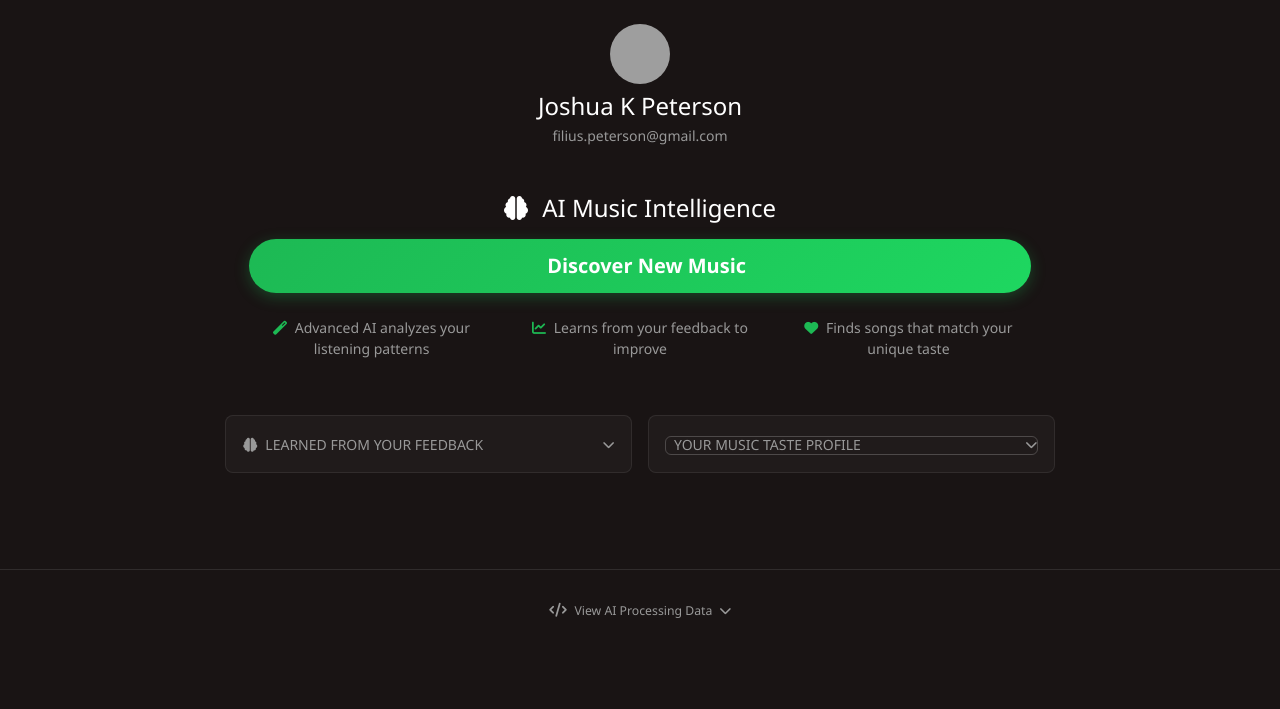
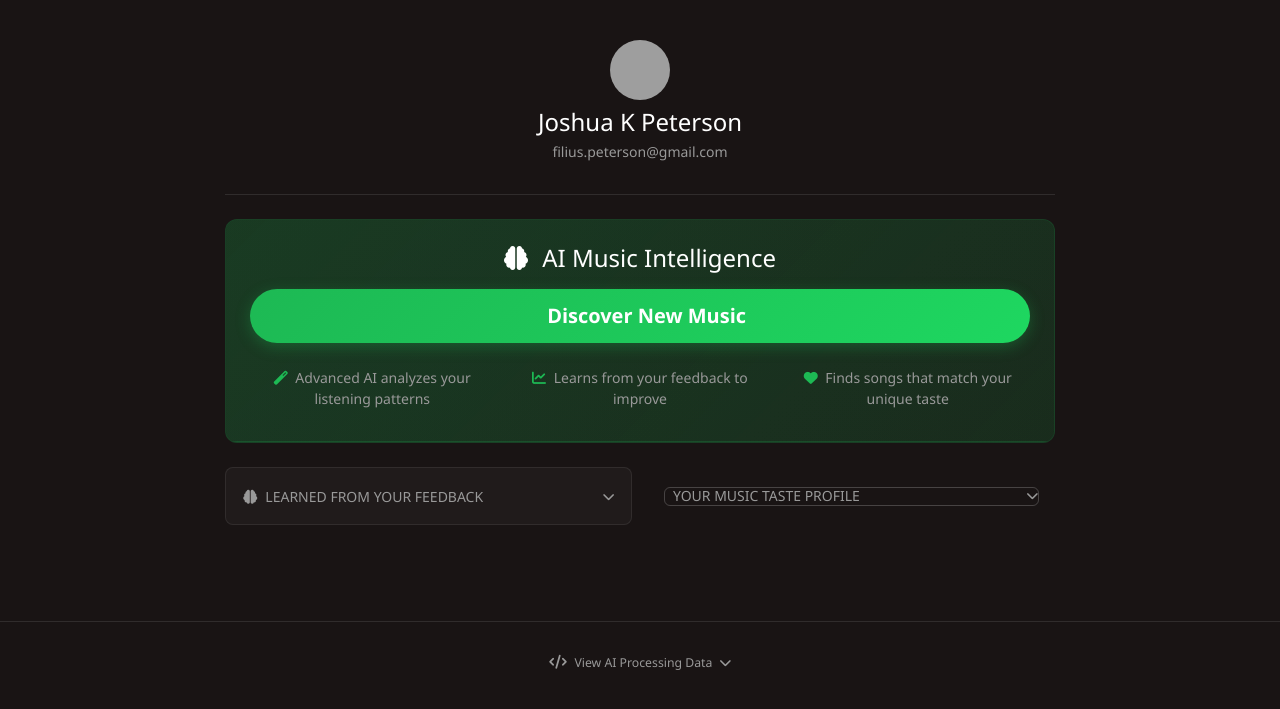
Before and after one commit to echoflame14/spotifai, a Flask app: template templates/dashboard.html in a window 1280 px wide. Shown: the part 59-768 px from the top of the page. Run offline with Flask 3, Linux system fonts and the light colour scheme; the template is opened without the code that fills it: values that come from a table or form of the project are taken from there, others are empty; some libraries are stand-ins or nearby versions; grey boxes are pictures that could not be loaded.

Commit message:
Enhance the look and feel of user profiles and music preference displays
Refactors CSS to improve user profile header and AI info card styling, and removes sidebar styling from `static/css/style.css` and removes background from music profile toggle in `templates/dashboard.html`.

Replit-Commit-Author: Agent
Replit-Commit-Session-Id: 29540f0e-a192-4226-bd99-4fa6a87f0a2e
Replit-Commit-Screenshot-Url: https://storage.googleapis.com/screenshot-production-us-central1/deb2334e-2767-4af0-932d-2c07564b350b/529eba45-eba3-424d-858d-0ca996b62164.jpg

```diff
--- a/static/css/style.css
+++ b/static/css/style.css
@@ -185,16 +185,6 @@ html, body {
 }
 
 /* Dashboard Layout */
-.sidebar {
-    background-color: var(--spotify-dark-gray);
-    min-height: calc(100vh - 56px);
-    padding: 0;
-}
-
-.sidebar-content {
-    padding: 2rem 1.5rem;
-}
-
 .main-content {
     padding: 2rem;
     background-color: var(--spotify-black);
@@ -451,10 +441,6 @@ html, body {
 
 /* Responsive Design */
 @media (max-width: 768px) {
-    .sidebar {
-        display: none;
-    }
-
     .main-content {
         padding: 1rem;
     }
@@ -513,22 +499,23 @@ html, body {
     animation: fadeInUp 0.5s ease-out;
 }
 
-/* Custom scrollbar for sidebar */
-.sidebar::-webkit-scrollbar {
-    width: 8px;
+/* User Profile Header Styling */
+.user-profile-header {
+    padding: 1rem 0;
+    border-bottom: 1px solid rgba(255, 255, 255, 0.1);
+    margin-bottom: 2rem;
 }
 
-.sidebar::-webkit-scrollbar-track {
-    background: var(--spotify-dark-gray);
+.ai-info-card {
+    background: linear-gradient(135deg, rgba(29, 185, 84, 0.1), rgba(30, 215, 96, 0.05));
+    border: 1px solid rgba(29, 185, 84, 0.2);
+    border-radius: 12px;
+    overflow: hidden;
 }
 
-.sidebar::-webkit-scrollbar-thumb {
-    background: var(--spotify-gray);
-    border-radius: 4px;
-}
-
-.sidebar::-webkit-scrollbar-thumb:hover {
-    background: var(--spotify-light-gray);
+.gradient-header {
+    background: linear-gradient(135deg, rgba(29, 185, 84, 0.15), rgba(30, 215, 96, 0.08));
+    border-bottom: 1px solid rgba(29, 185, 84, 0.2);
 }
 
 /* Alert customization */
--- a/templates/dashboard.html
+++ b/templates/dashboard.html
@@ -84,7 +84,7 @@
 
                 <!-- Music Taste Profile Section -->
                 <div class="col-md-6">
-                    <div class="music-profile-toggle p-3" style="background: rgba(255, 255, 255, 0.03); border: 1px solid rgba(255, 255, 255, 0.08); border-radius: 0.5rem;">
+                    <div class="music-profile-toggle p-3">
                         <button class="btn btn-link text-muted text-decoration-none p-0 w-100 text-start" type="button" data-bs-toggle="collapse"
                                 data-bs-target="#musicProfileCollapse" aria-expanded="false">
                             <h6 class="text-muted text-uppercase small mb-0 d-flex align-items-center justify-content-between">
```
